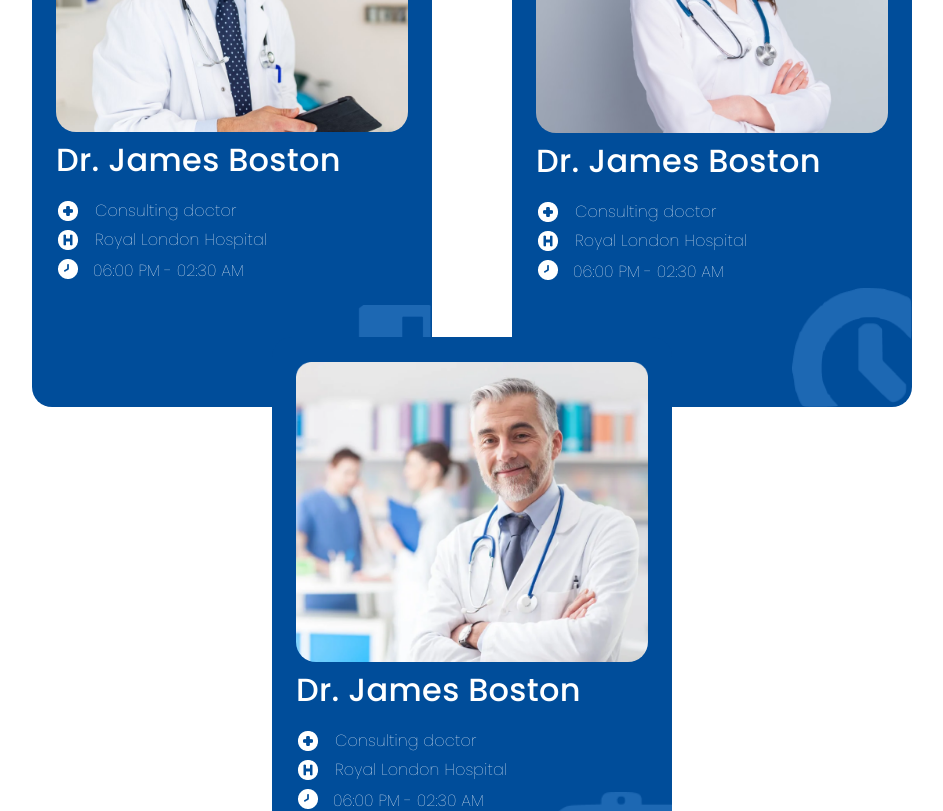
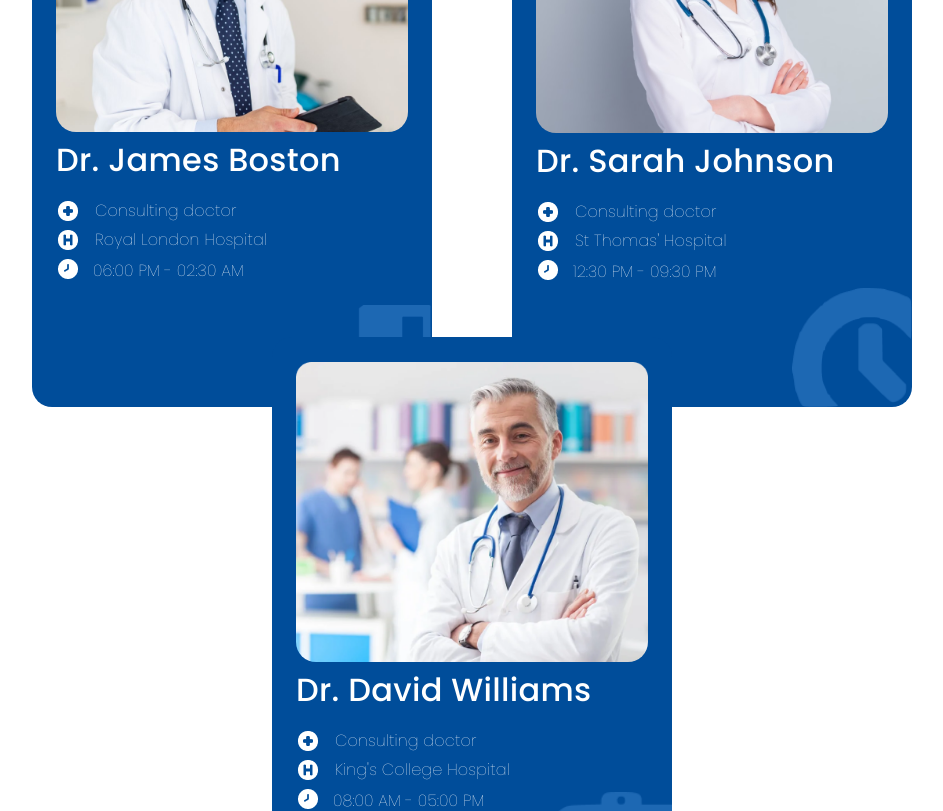
Before and after one commit to nstta/secretclinicfrontend, a React (Create React App) app: page / in a window 1280 px wide. Shown: the part 860-1671 px from the top of the page, without its empty margins (168-1111 px from the left). Built offline with nearby package versions, Linux system fonts and the light colour scheme.

Commit message:
fix details

```diff
--- a/src/components/Homepage.js
+++ b/src/components/Homepage.js
@@ -168,20 +168,20 @@ const Homepage = () => {
         <Grid item>
           <DoctorCard
             doctorImage={doctor2}
-            doctorName="Dr. James Boston"
+            doctorName="Dr. Sarah Johnson"
             specialty="Consulting doctor"
-            hospital="Royal London Hospital"
-            schedule="06:00 PM - 02:30 AM"
+            hospital="St Thomas' Hospital"
+            schedule="12:30 PM - 09:30 PM"
             icon={clock}
           />
         </Grid>
         <Grid item>
           <DoctorCard
             doctorImage={doctor3}
-            doctorName="Dr. James Boston"
+            doctorName="Dr. David Williams"
             specialty="Consulting doctor"
-            hospital="Royal London Hospital"
-            schedule="06:00 PM - 02:30 AM"
+            hospital="King's College Hospital"
+            schedule="08:00 AM - 05:00 PM"
             icon={checklist}
           />
         </Grid>
```
